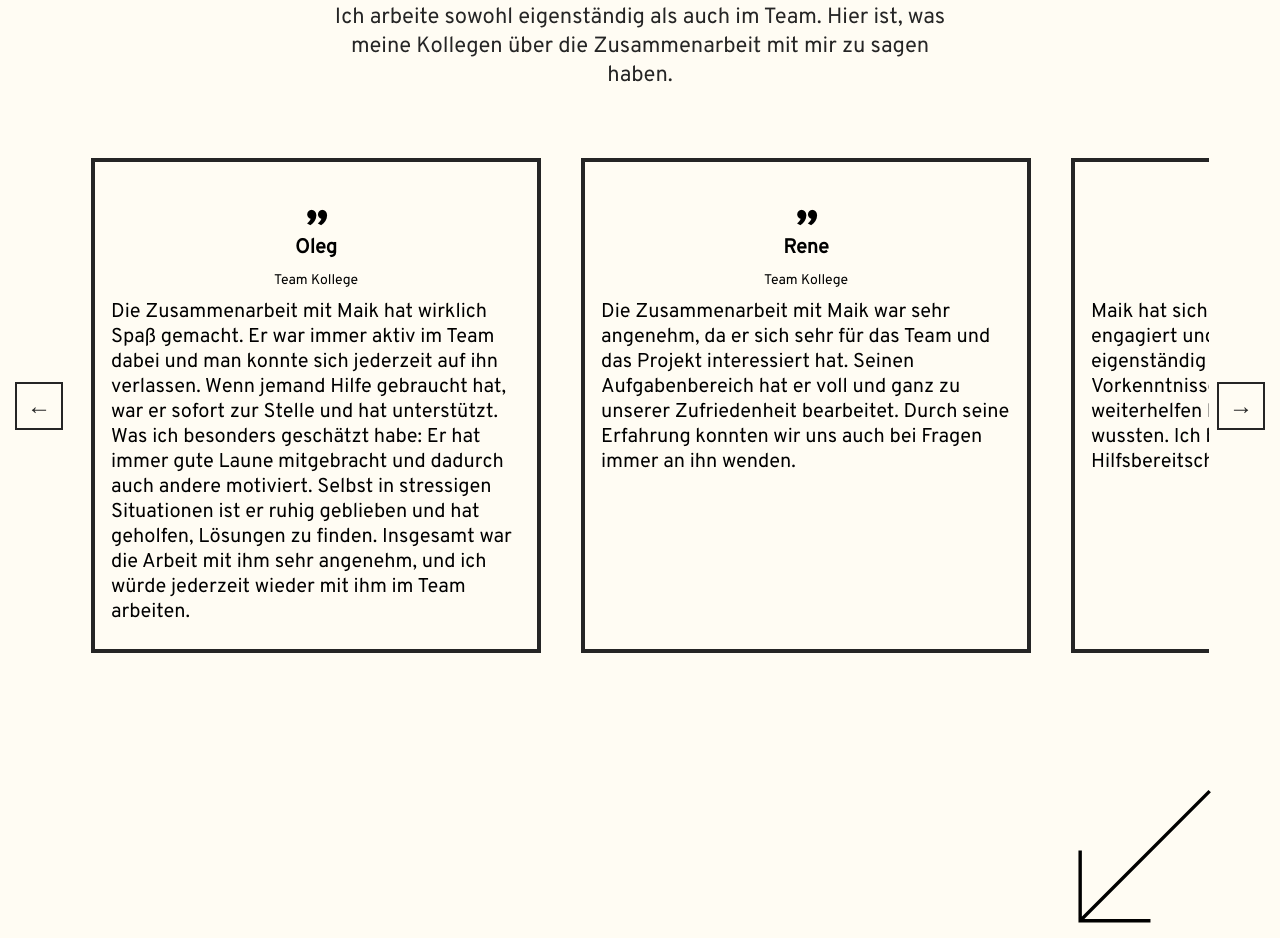
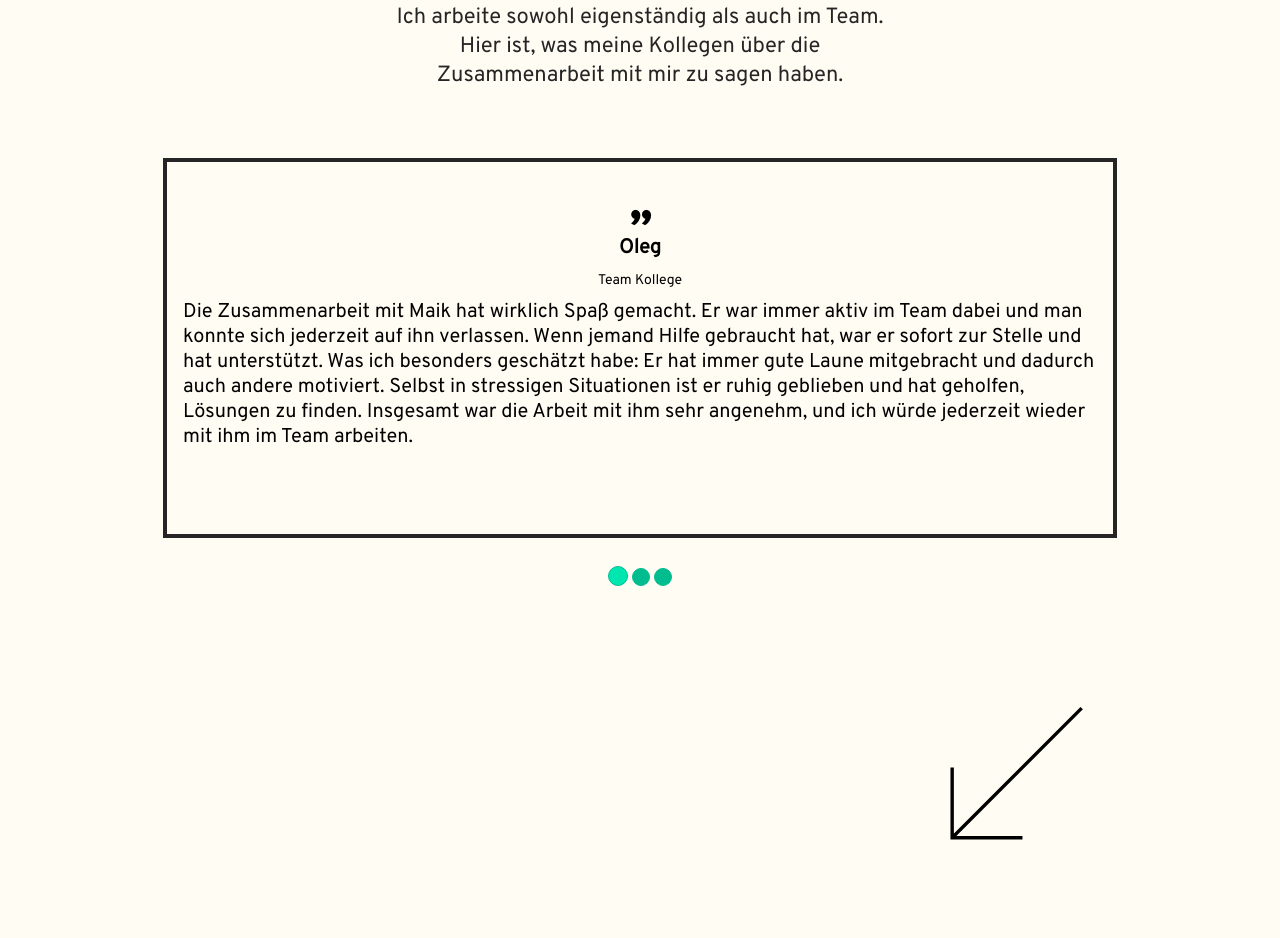
Before and after one commit to Maik649/Portfolio, a plain HTML site: page index.html in a window 1280 px wide. Shown: the part 4580-5518 px from the top of the page. Drawn offline with Linux system fonts and the light colour scheme; a web font is replaced by a local one.

Commit message:
feat: new slide section to  reference

```diff
--- a/index.html
+++ b/index.html
@@ -169,9 +169,14 @@
                 working with me.</p>
 
             <div class="slider-wrapper">
-                <button class="slider-btn slider-btn--prev" id="refPrev">&#8592;</button>
+
                 <div id="reference-content" class="reference-content"></div>
-                <button class="slider-btn slider-btn--next" id="refNext">&#8594;</button>
+
+                 <div class="slider-dots">
+                     <label><input type="radio" name="reference-slide" id="reference-slide-1" checked></label>
+                     <label ><input type="radio" name="reference-slide" id="reference-slide-2"></label>
+                    <label><input type="radio" name="reference-slide" id="reference-slide-3"></label>
+                </div>
             </div>
 
             <div class="pfeil-bottom-left">
--- a/scripts/references.js
+++ b/scripts/references.js
@@ -30,7 +30,7 @@ function templateReference(ref) {
   const refPosition = langData[ref.positionKey] || ref.refPosition;
   const refText = langData[ref.textKey] || ref.refText;
 
-  return `<div class="reference-card">
+  return `<div class="reference-card" id="reference-card-${ref.id}">
             <p class="reference-quote">,,</p>
             <span class="reference-name">${refName}</span>
             <span class="reference-position --font-family-overpass-regular">${refPosition}</span>
@@ -45,16 +45,22 @@ function templateReference(ref) {
  */
 function initReferenceSlider() {
     const container = document.getElementById("reference-content");
-    const prevBtn = document.getElementById("refPrev");
-    const nextBtn = document.getElementById("refNext");
-    if (!container || !prevBtn || !nextBtn) return;
+  const radioButtons = document.querySelectorAll('input[name="reference-slide"]');
 
-    prevBtn.addEventListener("click", () => {
-        container.scrollBy({ left: -container.clientWidth, behavior: "smooth" });
+  radioButtons.forEach((radioButton, index) => {
+    radioButton.addEventListener("change", () => {
+      const card = container.children[index];
+      if (!card) {
+        return;
+      }
+
+      card.scrollIntoView({
+        behavior: "smooth",
+        block: "nearest",
+        inline: "center",
+      });
     });
-    nextBtn.addEventListener("click", () => {
-        container.scrollBy({ left: container.clientWidth, behavior: "smooth" });
-    });
+  });
 }
 
 const referenceData = [
--- a/scss/components/_reference.scss
+++ b/scss/components/_reference.scss
@@ -10,13 +10,14 @@
     align-items: center;
     gap: 48px;
     max-width: var(--limited-width);
-    width: 100%;
+    width: 80%;
     height: 100%;
 }
 
 .slider-wrapper {
     display: flex;
     align-items: center;
+    flex-direction: column;
     gap: 16px;
     width: 100%;
 }
@@ -30,8 +31,6 @@
     scroll-snap-type: x mandatory;
     scroll-behavior: smooth;
     padding: var(--min-padding);
-
-    /* Scrollbar verstecken */
     scrollbar-width: none;
 
     &::-webkit-scrollbar {
@@ -39,41 +38,27 @@
     }
 }
 
-.reference-card {
-    flex-shrink: 0;
-    /* Karten nicht stauchen */
-    scroll-snap-align: center;
-    width: min(450px, 80vw);
-    /* Auf Mobile etwas kleiner */
-    /* ... Rest bleibt gleich */
+input[type="radio"] {
+    accent-color: var(--secondary-color);
+    cursor: pointer;
+    height: 18px;
+    width: 18px;
+    border-radius: 50%;
+    border: 1px solid var(--secondary-color);
+    background-color: var(--secondary-color);
+    appearance: none;
+
 }
 
-.slider-btn {
-    background: none;
-    border: 2px solid var(--text-color);
-    color: var(--text-color);
-    font-size: 24px;
-    width: 48px;
-    height: 48px;
+input[type="radio"]:checked {
     cursor: pointer;
-    flex-shrink: 0;
-    transition: border-color 0.3s, color 0.3s;
+     background-color: var(--secondary-color-light);
+     border: 1px solid var(--secondary-color);
+    height: 20px;
+    width: 20px;
 
-    &:hover {
-        border-color: var(--secondary-color);
-        color: var(--secondary-color);
-    }
 }
 
-.reference-content {
-    display: flex;
-    flex-direction: row;
-    gap: var(--middle-padding);
-    width: 100%;
-    padding: var(--min-padding);
-}
-
-/* Nach figma design */
 .reference-card {
     display: flex;
     flex-direction: column;
@@ -82,10 +67,12 @@
     position: relative;
     gap: 10px;
     min-height: 380px;
-    width: min(450px, 100%);
+    width: min(100%);
     padding: 24px 16px;
     background-color: var(--primary-color);
     border: 4px solid var(--text-color);
+    flex-shrink: 0;
+    scroll-snap-align: center;
 }
 
 .reference-card:hover {
@@ -97,22 +84,6 @@
     color: var(--secondary-color);
     transition: all 0.3s ease;
 }
-
-/* .reference-card::after {
-    content: '';
-    position: absolute;
-    inset: 0;
-    border: 4px solid var(--secondary-color);
-    transform: translate(15px, 15px);
-    opacity: 0;
-    transition: opacity 0.3s ease, transform 0.3s ease;
-    pointer-events: none;
-    z-index: 1;
-}
-
-.reference-card:hover::after {
-   opacity: 1;
-} */
 
 .reference-quote {
     width: 40px;
@@ -156,8 +127,12 @@
 }
 
 @media only screen and (min-width:319px) and (max-width:768px) {
+    .slider-wrapper {
+        gap: 8px;
+        padding: 0 5px !important;
+    }
+
     .references-content-wrapper {
-
         padding: 0;
     }
 
@@ -166,14 +141,14 @@
     }
 
     .reference-content {
-
-        flex-direction: column;
-        align-items: center;
+        align-items: start;
+        padding: 0;
+        gap: 8px;
 
     }
 
     .reference-card {
-        width: 90%;
+        width: 100%;
         height: auto;
     }
 
--- a/scss/components/_var.scss
+++ b/scss/components/_var.scss
@@ -2,6 +2,7 @@
     /* colors */
     --primary-color: rgb(255, 252, 243);
     --secondary-color: rgb(0, 188, 143);
+    --secondary-color-light: rgb(0, 230, 176);
     --footer-color: rgb(0, 0, 0);
     --text-color: #252525;
     --text-color-light: #ffffff;
```
Also changed, not shown: css/main.css, 1 other file.
